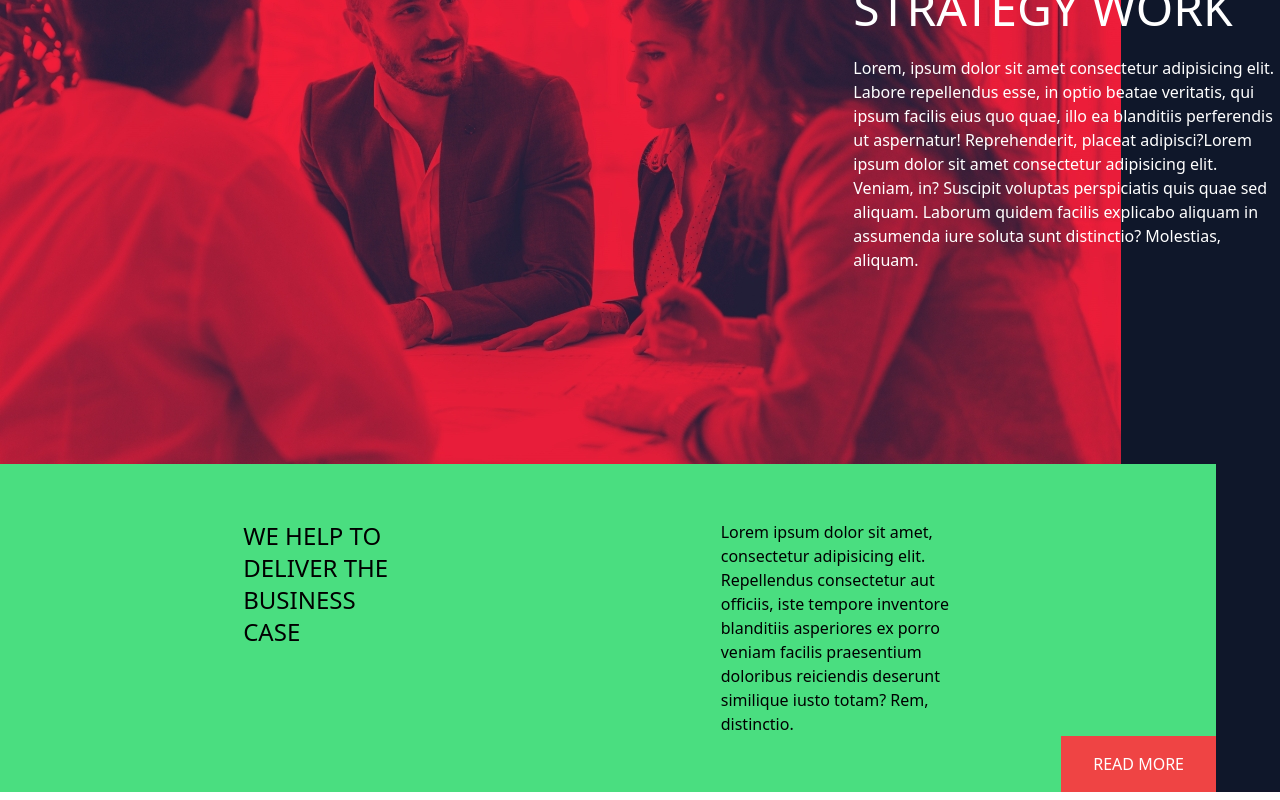
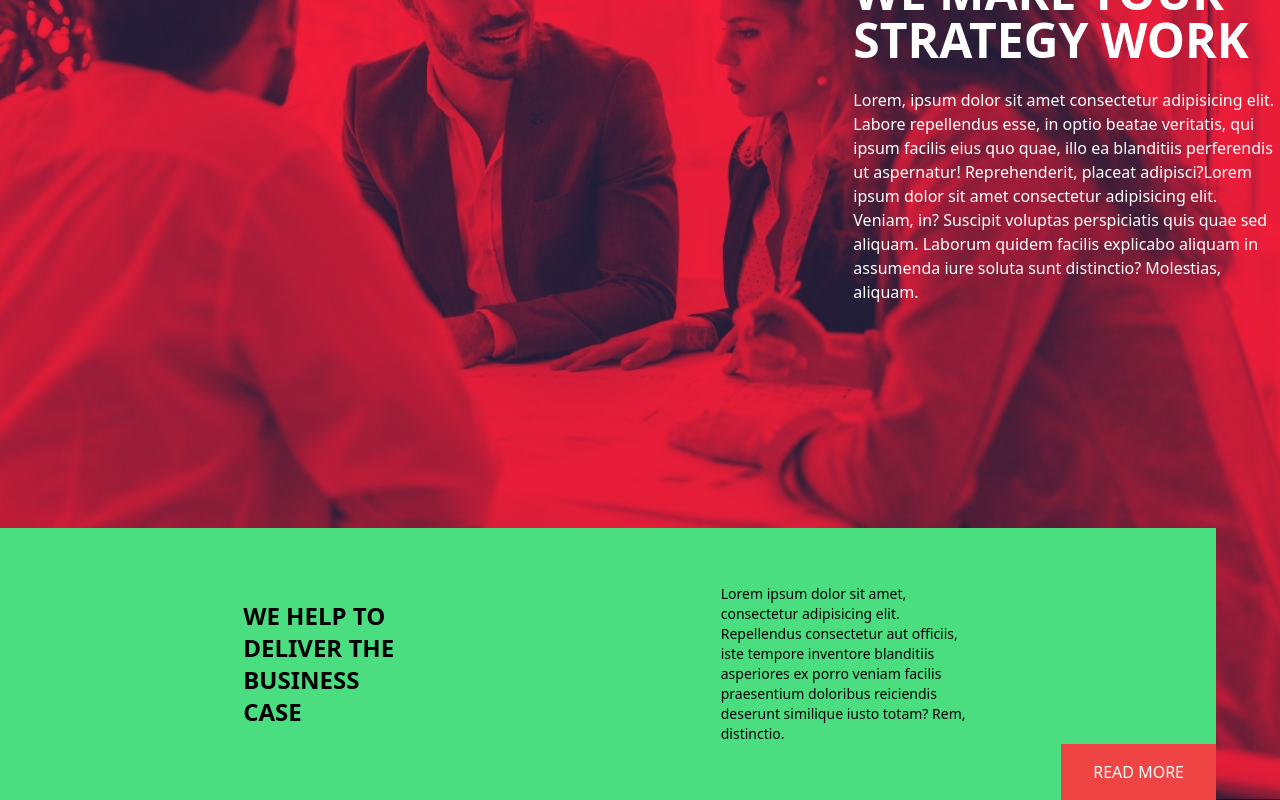
Before and after one commit to RubaCodes/proj-html-vuejs, a Vue app: page / in a window 1280 px wide. Shown: the part 2210-3010 px from the top of the page. Built offline with nearby package versions, Linux system fonts and the light colour scheme.

Commit message:
ri-corretto spacing section strategy

```diff
--- a/src/components/BaseStrategy.vue
+++ b/src/components/BaseStrategy.vue
@@ -1,15 +1,15 @@
 <template>
   <section
-    class="bg-slate-900 bg-strategy-pattern bg-no-repeat bg-left"
+    class="bg-slate-900 bg-strategy-pattern bg-no-repeat bg-left bg-contain"
     id="strategy"
   >
-    <div class="container mx-auto text-white py-48" id="hero-title">
+    <div class="container mx-auto text-white py-56" id="hero-title">
       <div class="w-1/3 ml-auto">
         <div class="flex gap-4 items-baseline pb-6">
           <hr class="w-20 border-green-400 border-2" />
           <h3 class="text-xl uppercase">about us</h3>
         </div>
-        <h2 class="text-5xl uppercase">we make your strategy work</h2>
+        <h2 class="text-5xl uppercase font-bold">we make your strategy work</h2>
         <p class="pt-6">
           Lorem, ipsum dolor sit amet consectetur adipisicing elit. Labore
           repellendus esse, in optio beatae veritatis, qui ipsum facilis eius
@@ -22,11 +22,11 @@
       </div>
     </div>
     <div class="w-[95%] mr-auto bg-green-400 py-14 relative">
-      <div class="container w-3/5 mx-auto flex gap-80">
-        <h3 class="text-2xl uppercase w-3/12">
+      <div class="container w-3/5 mx-auto flex gap-80 items-center">
+        <h3 class="text-2xl uppercase w-3/12 font-bold">
           we help to deliver the business case
         </h3>
-        <p class="w-2/5">
+        <p class="w-2/5 text-sm">
           Lorem ipsum dolor sit amet, consectetur adipisicing elit. Repellendus
           consectetur aut officiis, iste tempore inventore blanditiis asperiores
           ex porro veniam facilis praesentium doloribus reiciendis deserunt
```
